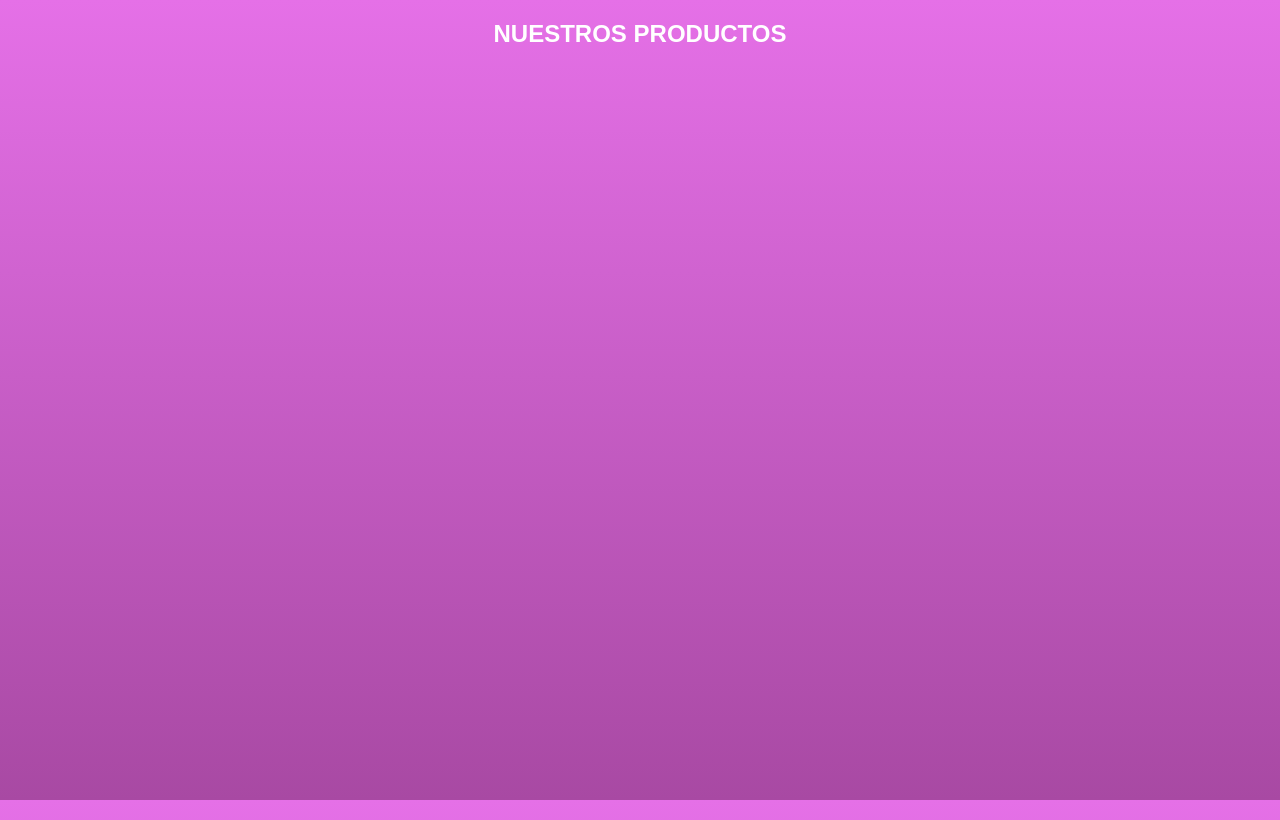
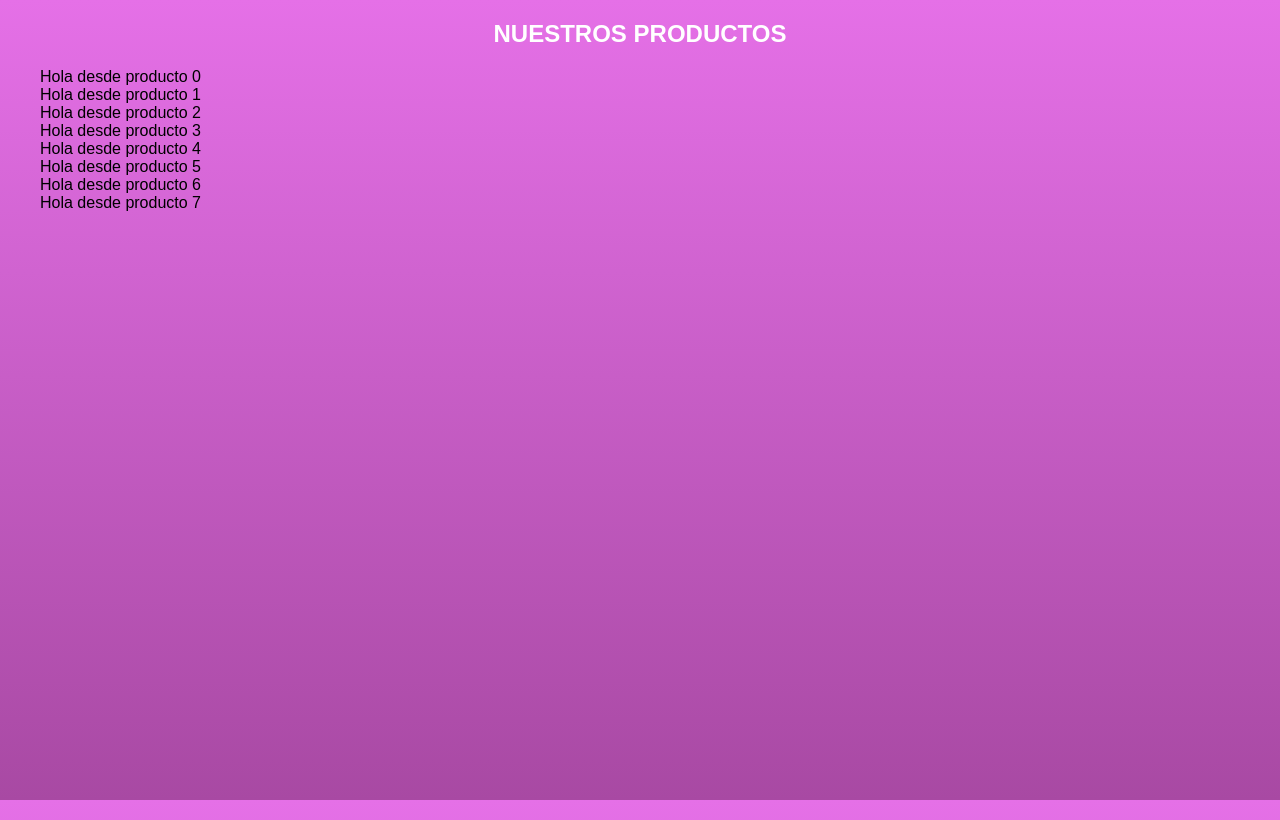
Before and after one commit to Ricuesta86/routing-reactjs, a React (Create React App) app: page / in a window 1280 px wide. Built offline with nearby package versions, Linux system fonts and the light colour scheme.

Commit message:
Se pasan los producto a el componente producto

```diff
--- /dev/null
+++ b/src/componentes/Producto.js
@@ -0,0 +1,13 @@
+import React, { Component } from 'react'
+
+export class Producto extends Component {
+    render() {
+        return (
+            <div>
+                Hola desde producto {this.props.producto.id}
+            </div>
+        )
+    }
+}
+
+export default Producto
--- a/src/componentes/Productos.js
+++ b/src/componentes/Productos.js
@@ -1,12 +1,19 @@
 import React, { Component } from 'react'
+import Producto from './Producto'
 
 export class Productos extends Component {
+
     render() {
         return (
             <div className="productos">
                 <h2>Nuestros Productos</h2>
                 <ul className="lista-productos">
-
+                    {Object.keys(this.props.productos).map(producto=>(
+                        <Producto
+                            key={producto}
+                            producto={this.props.productos[producto]}
+                        />
+                    ))}
                 </ul>
             </div>
         )
```
